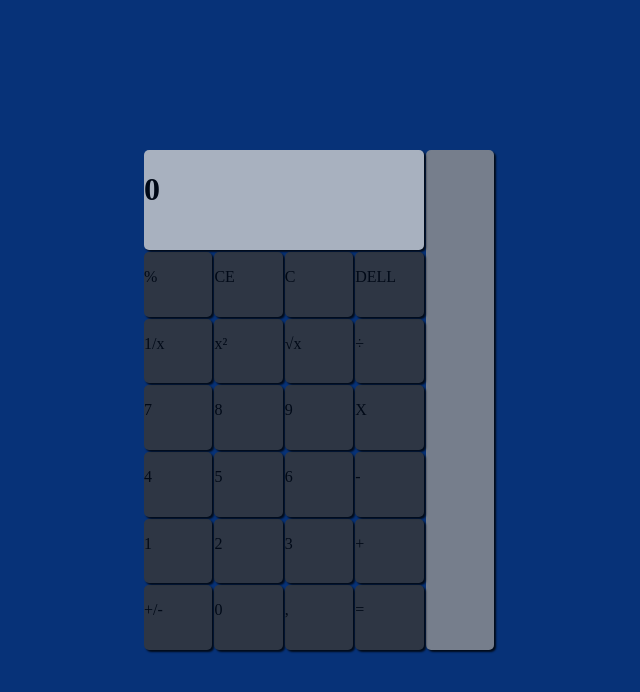
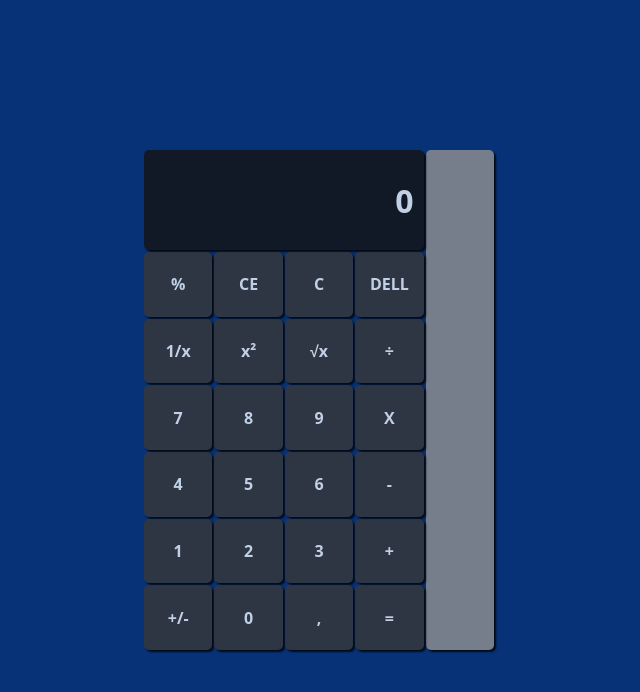
Before and after one commit to munirbisteni/Calculadora-JS, a plain HTML site: page index.html in a window 1280 px wide. Shown: the whole page, without its empty margins (321-961 px from the left). Drawn offline with Linux system fonts and the light colour scheme.

Commit message:
Pronto para o JS

```diff
--- a/index.html
+++ b/index.html
@@ -11,45 +11,37 @@
     <div class="container">
         <div class="calcContainer">
             <div class="hist"></div>
-            <div class="visor"><h1 class="resp">0</h1></div>
-            <!-- <div class="lines"> -->
-                <!--<div class="lineOne">-->
+            <div class="visor"><h1>0</h1></div>
+            <!-- First Line -->
                     <div class="button Porcent" onclick="Porcent()"><p class="text">%</p></div>
                     <div class="button CE"><p class="text">CE</p></div>
                     <div class="button C"><p class="text">C</p></div>
                     <div class="button Dell"><p class="text">DELL</p></div>
-                <!-- </div> -->
-                <!-- <div class="lineTwo"> -->
+            <!-- Second Line -->
                     <div class="button Frac"><p class="text">1/x</p></div>
                     <div class="button Pot"><p class="text">x²</p></div>
                     <div class="button SQR"><p class="text">√x</p></div>
                     <div class="button Div"><p class="text">÷</p></div>
-                <!-- </div> -->
-                <!-- <div class="lineThree"> -->
+            <!-- Third Line -->
                     <div class="button seven"><p class="text">7</p></div>
                     <div class="button eigth"><p class="text">8</p></div>
                     <div class="button nine"><p class="text">9</p></div>
                     <div class="button mult"><p class="text">X</p></div>
-                <!-- </div> -->
-                <!-- <div class="lineFour"> -->
+            <!-- fourth Line -->
                     <div class="button four"><p class="text">4</p></div>
                     <div class="button five"><p class="text">5</p></div>
                     <div class="button six"><p class="text">6</p></div>
                     <div class="button men"><p class="text">-</p></div>
-                <!-- </div> -->
-                <!-- <div class="lineFive"> -->
+            <!-- Fifth Line -->
                     <div class="button one"><p class="text">1</p></div>
                     <div class="button two"><p class="text">2</p></div>
                     <div class="button three"><p class="text">3</p></div>
                     <div class="button plus"><p class="text">+</p></div>
-                <!-- </div> -->
-                    <!-- <div class="lineSix"> -->
+            <!-- sixth Line -->
                     <div class="button signal"><p class="text">+/-</p></div>
                     <div class="button zero"><p class="text">0</p></div>
                     <div class="button comma"><p class="text">,</p></div>
                     <div class="button equals"><p class="text">=</p></div>
-                <!-- </div> -->
-            <!-- </div> -->
         </div>
     </div>
 </body>
--- a/style.css
+++ b/style.css
@@ -3,7 +3,11 @@ html, body{
     padding: 0;
     box-sizing: border-box;
     background-color: #073278;
+    font-family: 'Noto Sans', sans-serif;
 }
+
+/*font-family: 'Noto Sans', sans-serif;*/
+@import url('https://fonts.googleapis.com/css2?family=Noto+Sans:wght@400;700&display=swap');
 
 .container{
     display: grid;
@@ -12,7 +16,6 @@ html, body{
     height: 100vh;
     width: 100vw;
 }
-
 .calcContainer{
     display:grid;
     height:500px;
@@ -30,7 +33,6 @@ html, body{
                          "bSignal  bZero  bComma bEquals memory"
 }
 
-/* GRID AREA BUTTONS */
 .Porcent{grid-area: bPorcent;}
 .CE{grid-area: bCE;}
 .C{grid-area: bC;}
@@ -55,7 +57,6 @@ html, body{
 .zero{grid-area:bZero;}
 .comma{grid-area:bComma;}
 .equals{grid-area:bEquals;}
-/* END GRID AREA BUTTONS */
 
 .visor, .hist, .button{
     box-shadow: 2px 2px 2px black;
@@ -64,9 +65,19 @@ html, body{
 }
 
 .visor{
-    background-color:rgb(209, 209, 209);
+    display:flex;
+    background-color:rgb(20, 20, 20);
     height: 100px;
     grid-area: finder;
+    text-align: right;
+    color:aliceblue;
+    align-items: center;
+}
+
+.visor h1:first-child{
+    padding-right: 10px;
+    font-weight: 700;
+    width: 100%;
 }
 
 .hist{
@@ -75,5 +86,14 @@ html, body{
 }
 
 .button{
+    display: flex;
     background-color: rgb(56, 56, 56);
+    align-items: center;
+    color:aliceblue;
 }
+
+.text{
+    display:block;
+    margin: 0 auto;
+    font-weight: 700;
+}
```
Also changed, not shown: 1 other file.
